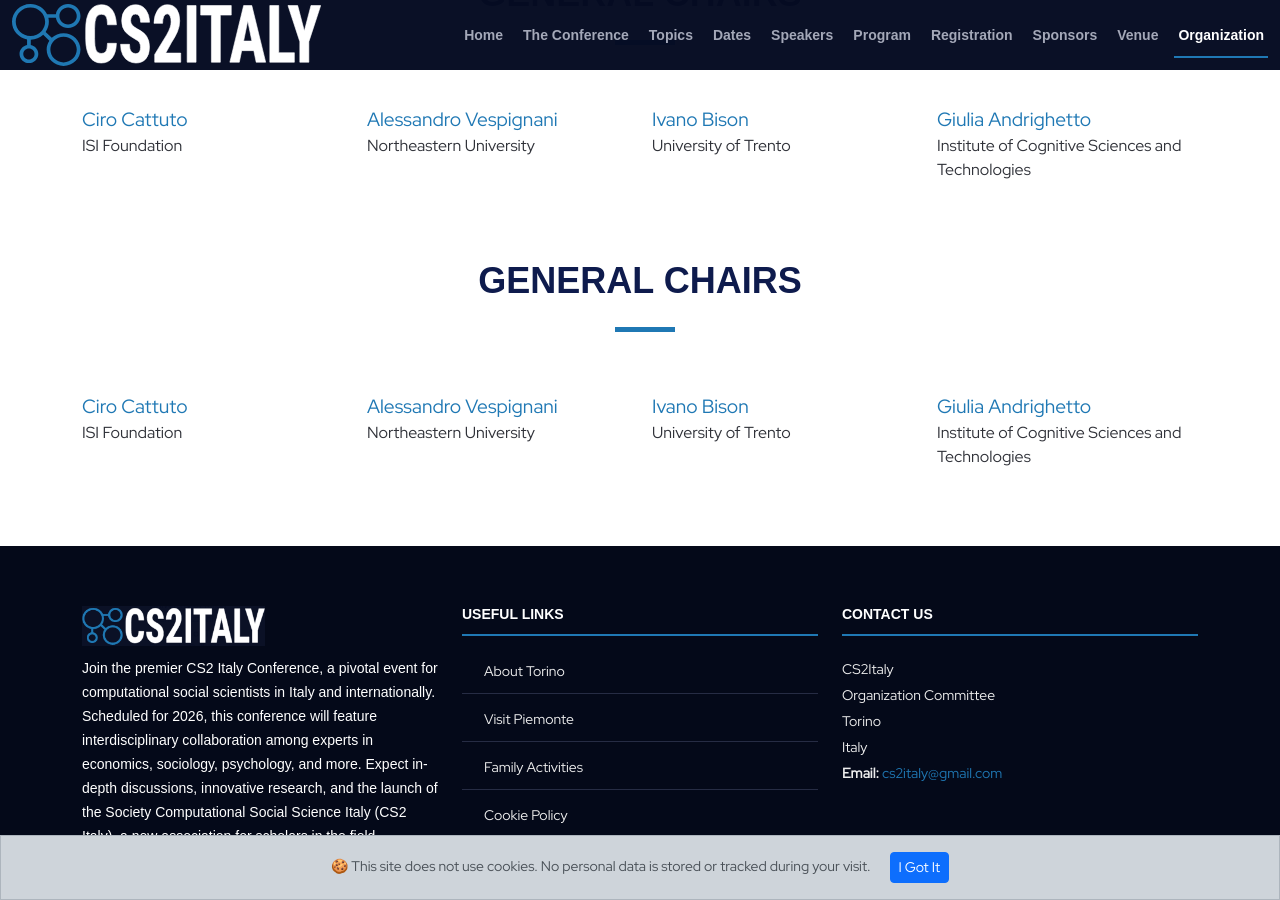
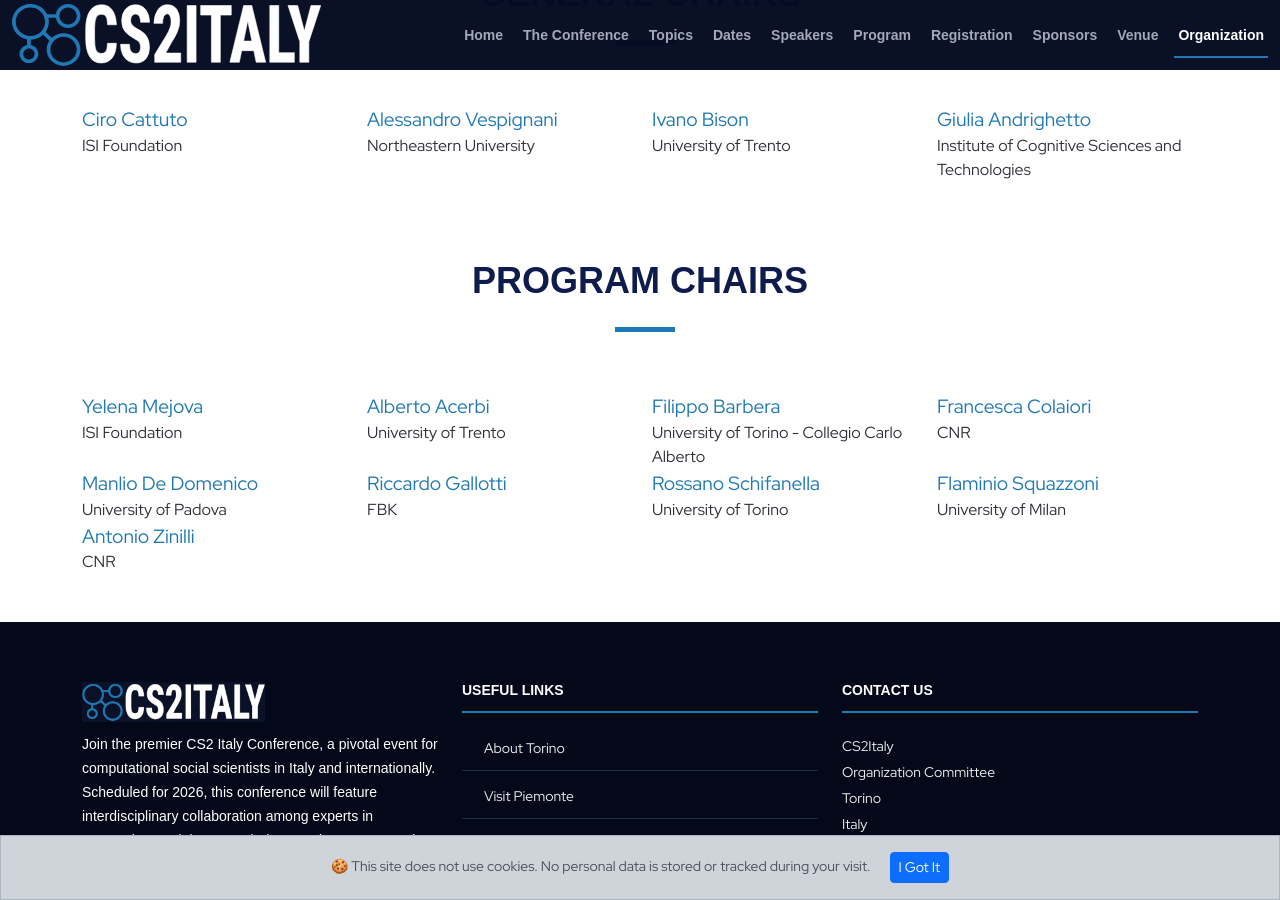
Before and after one commit to CS2Italy/conference, a Jekyll site: the page built from docs/index.md, in a window 1280 px wide and 900 px high, scrolled down 5479 px. Built offline with Jekyll 4.4.1, drawn with Linux system fonts in a browser that asks for light colours; some web fonts are replaced.

Commit message:
added program chairs

```diff
--- /dev/null
+++ b/docs/_data/program_chairs.csv
@@ -0,0 +1,10 @@
+name,affiliation,location,website
+Yelena Mejova, ISI Foundation, Italy,https://sites.google.com/site/yelenamejova/
+Alberto Acerbi,University of Trento,Italy,https://acerbialberto.com/
+Filippo Barbera, University of Torino - Collegio Carlo Alberto, Italy,https://www.carloalberto.org/person/filippo-barbera/
+Francesca Colaiori,CNR,Italy,https://www.isc.cnr.it/staff-members/francesca-colaiori/
+Manlio De Domenico, University of Padova, Italy,https://manliodedomenico.com/
+Riccardo Gallotti, FBK, Italy,https://chub.fbk.eu/
+Rossano Schifanella, University of Torino, Italy,http://www.di.unito.it/~schifane/
+Flaminio Squazzoni, University of Milan, Italy,https://behavelab.org/flaminio-squazzoni/
+Antonio Zinilli, CNR, Italy,https://www.ircres.cnr.it/team/zinilli-antonio/
--- a/docs/_layouts/default.html
+++ b/docs/_layouts/default.html
@@ -454,16 +454,16 @@
       <br><br>
       <div class="container" data-aos="fade-up">
         <div class="section-header">
-          <h2>General Chairs</h2>
+          <h2>Program Chairs</h2>
         </div>
         <div class="row">
-      {% for organizer in site.data.organizers %}
+      {% for program_chair in site.data.program_chairs %}
           <div class="col-lg-3 col-md-4">
             <div class="speaker" data-aos="fade-up" data-aos-delay="100">
               <!--<img src="assets/img/organizers/{{ organizer.picture }}" alt="{{ organizer.name }}" class="img-fluid grayscale">-->
               <div class="details">
-               <big><a href="{{ organizer.website }}" target="_new">{{ organizer.name }}</a></big><br/>
-               {{ organizer.affiliation }}
+               <big><a href="{{ program_chair.website }}" target="_new">{{ program_chair.name }}</a></big><br/>
+               {{ program_chair.affiliation }}
                </div>
               </div>
             </div>
```
